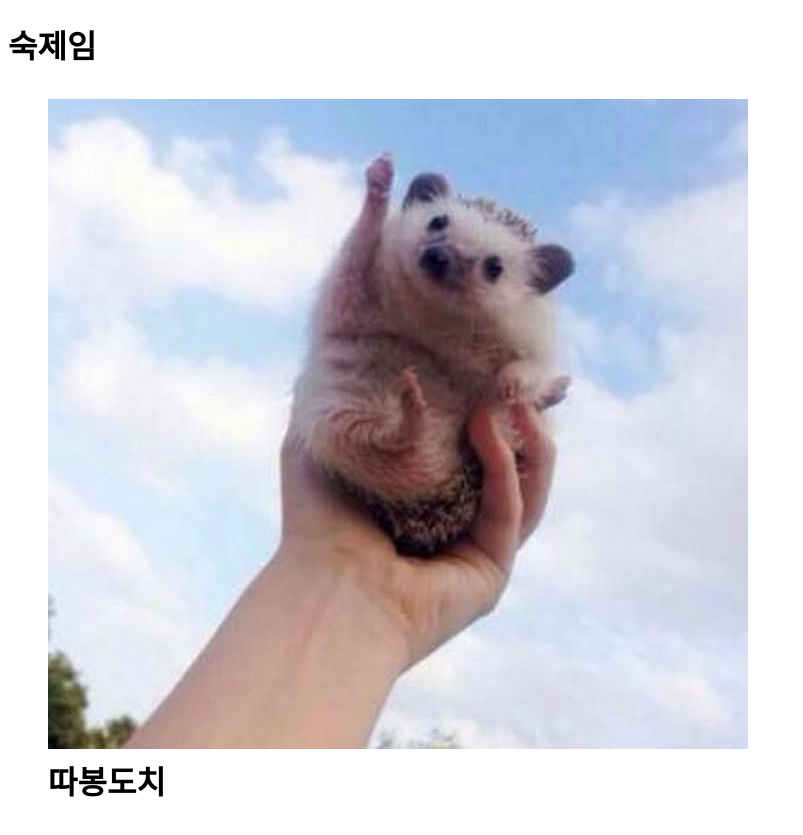
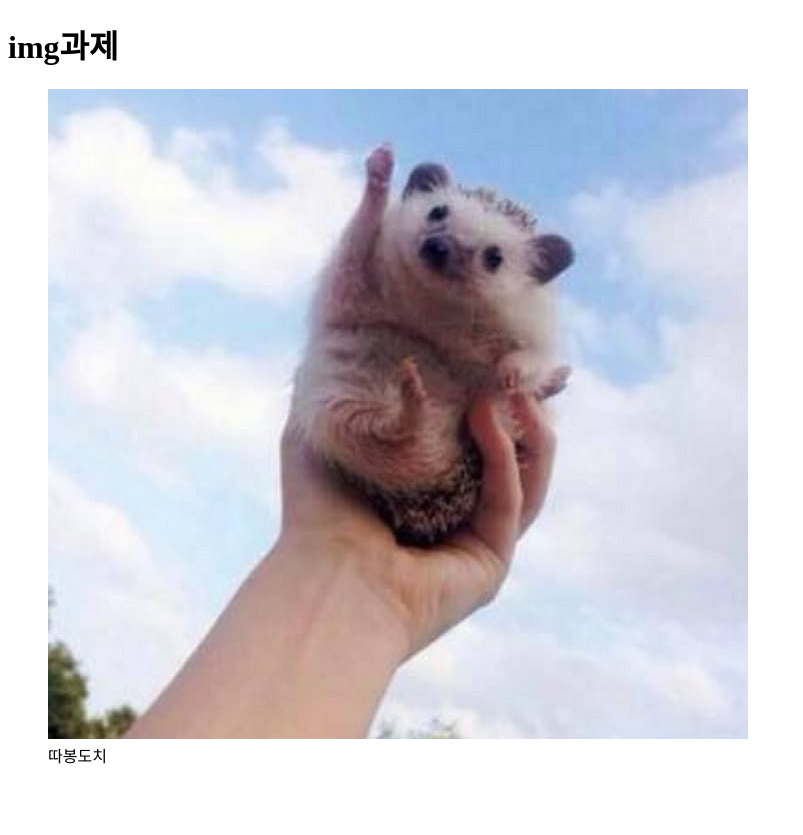
Before and after one commit to sponge0236/thankyou, a plain HTML site: page index.html in a window 1280 px wide. Shown: the whole page, without its empty margins (0-803 px from the left). After the commit the page ends 800 px from the top, so only its background shows below. Drawn offline with Linux system fonts and the light colour scheme.

Commit message:
Update index.html

```diff
--- a/index.html
+++ b/index.html
@@ -1,10 +1,10 @@
 <!DOCTYPE html>
 <html lang="en">
 <head>
-    <title>숙제임</title>
+    <title>img과제</title>
 </head>
 <body>
-<h1>숙제임<h1>
+<h1>img과제</h1>
  <figure>
      <img src="./img/dochi.jpg">
      <figcaption>따봉도치</figcaption>
```
